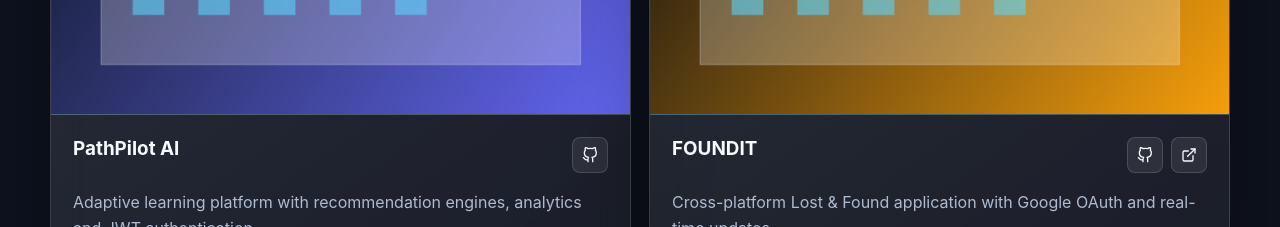
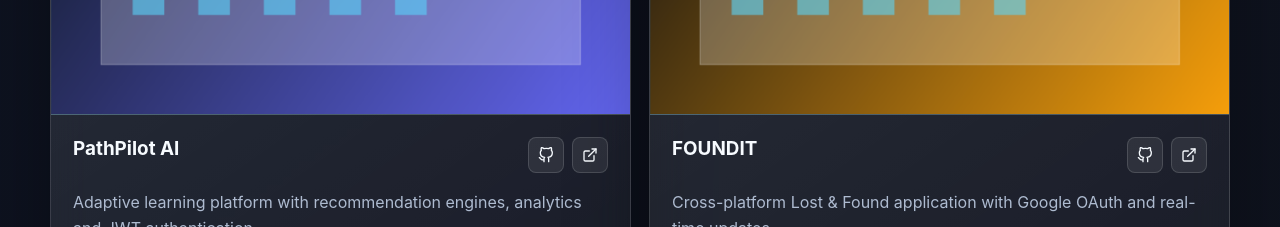
Before and after one commit to hemant2186/portfolio, a React (Create React App) app: page / in a window 1280 px wide. Shown: the part 3260-3487 px from the top of the page. Built offline with nearby package versions, Linux system fonts and the light colour scheme.

Commit message:
Added live demo link

```diff
--- a/src/components/Projects.jsx
+++ b/src/components/Projects.jsx
@@ -35,6 +35,7 @@ const projects = [
       "Adaptive learning platform with recommendation engines, analytics and JWT authentication.",
     links: {
       github: "https://github.com/hemant2186/Automated-Learning-System",
+      live: "https://automated-learning-system.vercel.app/",
     },
   },
   {
```
